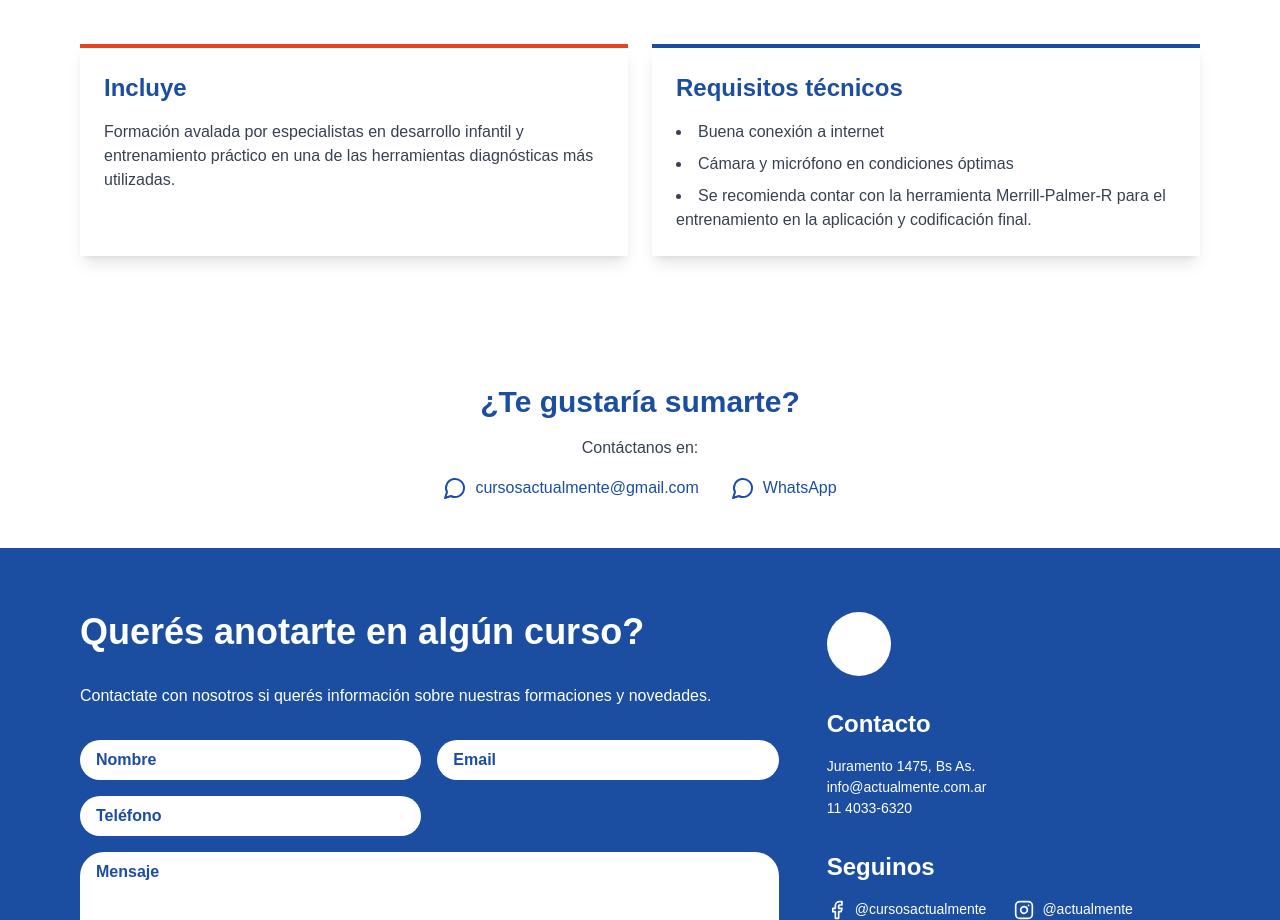
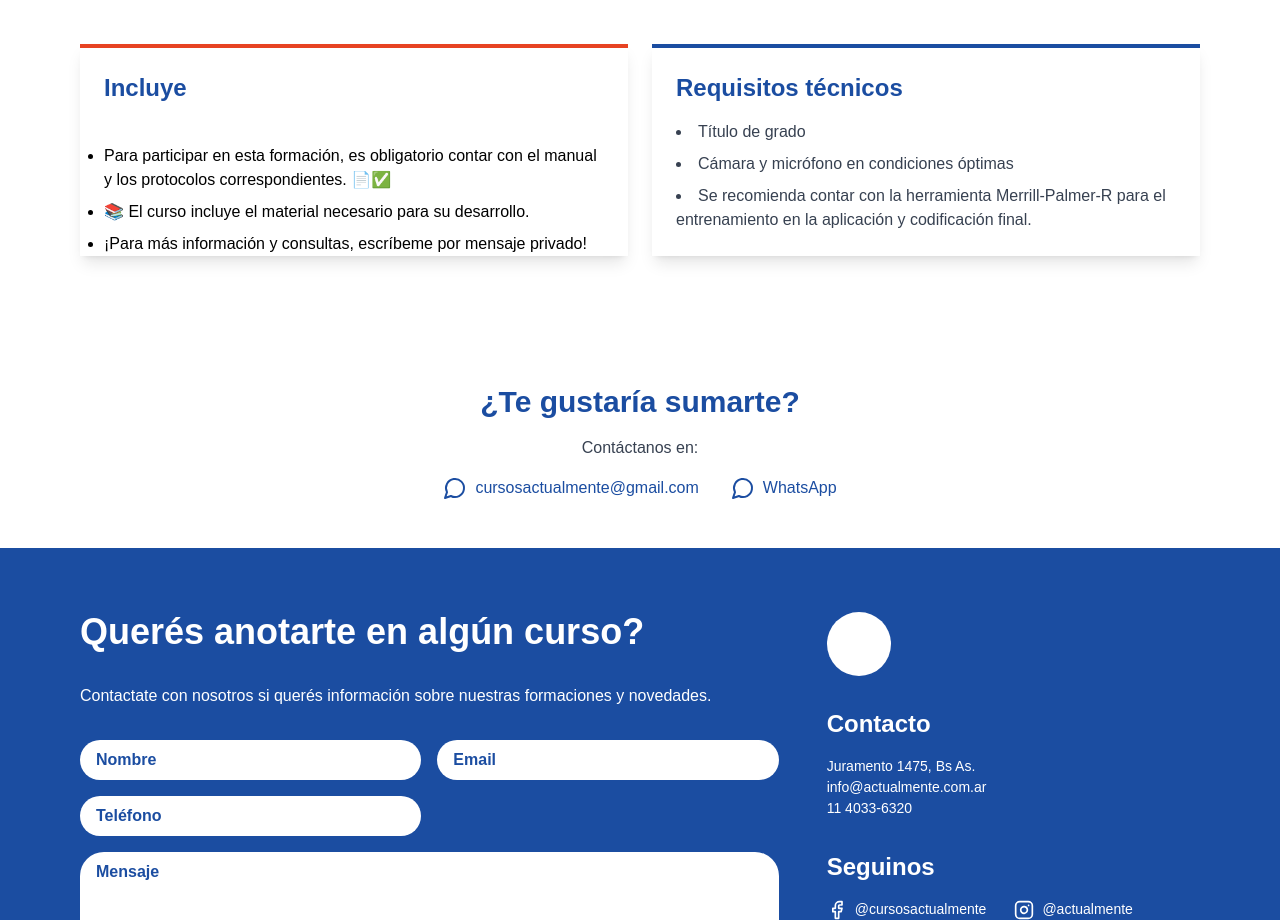
Before and after one commit to tomaslami/act-upd, a Next.js app: page /cursos/MP-R in a window 1280 px wide. Shown: the part 1900-2820 px from the top of the page. Built offline with nearby package versions, Linux system fonts and the light colour scheme; no server answers; a web font is replaced by a local one.

Commit message:
new courses text

```diff
--- a/src/app/cursos/[slug]/page.tsx
+++ b/src/app/cursos/[slug]/page.tsx
@@ -29,7 +29,7 @@ const Cursos = ({ params }: { params: { slug: string } }) => {
 
   return (
     <div className="min-h-screen bg-gradient-to-br from-blue-100 to-purple-100">
-      <main className="md:mx-16 mx-6 pt-10 md:pt-20 flex gap-20 flex-col justify-center">
+      <main className="md:mx-16 mx-4 pt-10 md:pt-20 flex gap-20 flex-col justify-center">
         <section id="hero" className="text-center  mt-20">
           <h1 className="text-4xl md:text-5xl font-bold text-[#1b4da1] mb-4">{curso.value}</h1>
           <p className="text-xl md:text-2xl text-[#e74322] mb-8">{curso.subtitle}</p>
@@ -97,16 +97,23 @@ const Cursos = ({ params }: { params: { slug: string } }) => {
             <div className="flex flex-col md:flex-row gap-6">
               <div className="flex-1 bg-white shadow-lg p-6 border-t-4 border-[#e74322]">
                 <h2 className="text-2xl font-semibold text-[#1b4da1] mb-4">Incluye</h2>
-                <p className="text-gray-700">
-                  {curso.includes ||
-                    "Esta formación está destinada a profesionales de la salud que trabajan con niños en primera infancia y desean profundizar en el uso e interpretación de esta herramienta."}
-                </p>
+                <ul className="w-full h-full flex justify-center items-start flex-col gap-2">
+                  <li className="list-disc">
+                    Para participar en esta formación, es obligatorio contar con el manual y los protocolos correspondientes. 📄✅
+                  </li>
+                  <li className="list-disc">
+                    📚 El curso incluye el material necesario para su desarrollo.
+                  </li>
+                  <li className="list-disc">
+                    ¡Para más información y consultas, escríbeme por mensaje privado!
+                  </li>
+                </ul>
               </div>
 
               <div className="flex-1 bg-white shadow-lg p-6 border-t-4 border-[#1b4da1]">
                 <h2 className="text-2xl font-semibold text-[#1b4da1] mb-4">Requisitos técnicos</h2>
                 <ul className="list-disc list-inside text-gray-700 space-y-2">
-                  <li>Buena conexión a internet</li>
+                  <li>Título de grado</li>
                   <li>Cámara y micrófono en condiciones óptimas</li>
                   <li>
                     {curso.recommendations ||
```
